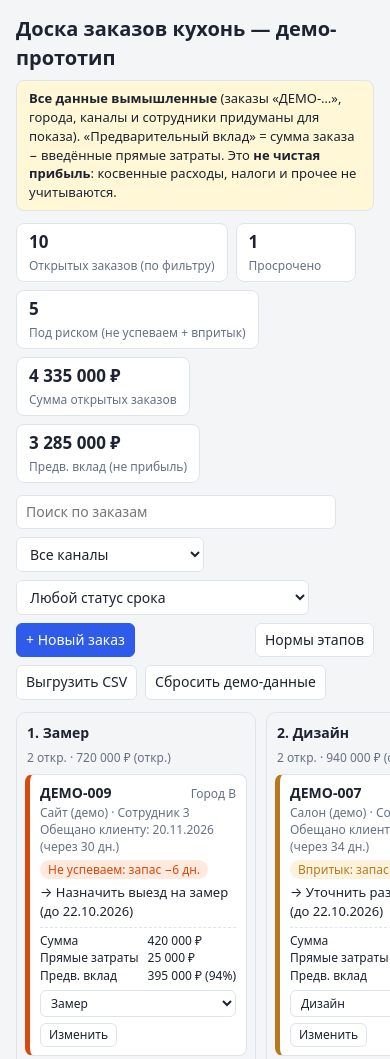
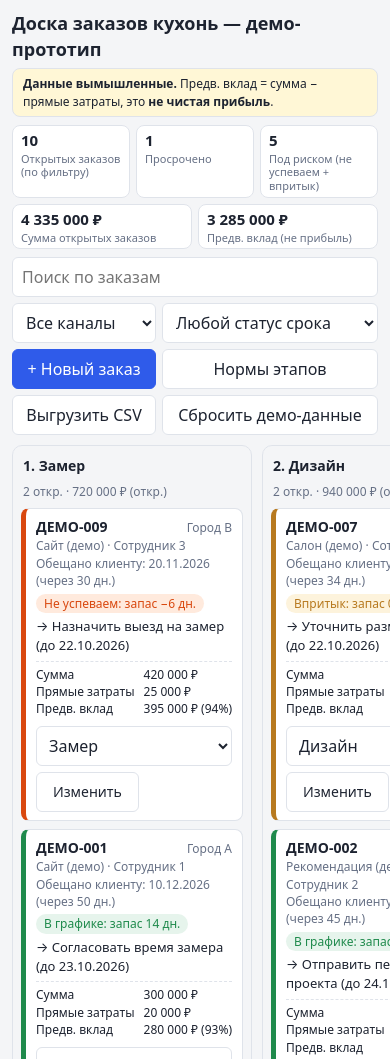
Before and after one commit to cmopankoff/-systemmatica_hr_bot, a plain HTML site: page kitchen-orders-board/index.html in a window 390 px wide. Shown: the top 1059 px of the page. Drawn offline with Linux system fonts and the light colour scheme.

Commit message:
Make the board usable on phone screens (#5)
On narrow or touch screens: compact header (short disclaimer, tighter
summary and toolbar), 16px controls with 40px touch targets, no page-level
horizontal overflow. Desktop layout is unchanged.


Claude-Session: https://claude.ai/code/session_01WCuEojNbsjufmytkqy6L1r

Co-authored-by: Claude <noreply@anthropic.com>

```diff
--- a/kitchen-orders-board/index.html
+++ b/kitchen-orders-board/index.html
@@ -68,14 +68,45 @@ dialog h3{margin:0 0 10px}
 .norms label{font-size:12px;color:var(--muted);display:flex;flex-direction:column}
 .norms input{width:84px}
 @media (max-width:700px){.form{grid-template-columns:1fr}}
+.banner .short{display:none}
+/* телефон: компактная шапка, чтобы доска была видна на первом экране */
+@media (max-width:700px){
+  header{padding:10px 12px 0}
+  h1{font-size:18px;margin-bottom:6px}
+  .banner .long{display:none}
+  .banner .short{display:inline}
+  .banner{padding:6px 10px;margin-bottom:8px;font-size:12px}
+  .summary{display:grid;grid-template-columns:repeat(6,1fr);gap:6px;margin-bottom:8px}
+  .stat{min-width:0;padding:4px 8px;grid-column:span 2}
+  .stat:nth-child(n+4){grid-column:span 3}
+  .stat b{font-size:15px}
+  .stat span{font-size:11px;line-height:1.25;display:block}
+  .toolbar{display:grid;grid-template-columns:minmax(0,2fr) minmax(0,3fr);gap:6px;padding:0 12px 10px}
+  .toolbar input[type=search]{grid-column:1/-1;max-width:none}
+  .toolbar select,.toolbar input[type=search],.toolbar button{min-width:0;width:100%}
+  .toolbar .spacer{display:none}
+  .toolbar button{align-self:stretch}
+  .toolbar button{white-space:normal}
+  .board{padding:0 12px 20px}
+  .foot{padding:0 12px 20px}
+}
+/* сенсорные экраны и узкие окна: крупные цели касания, 16px против авто-зума iOS */
+@media (pointer:coarse),(max-width:700px){
+  input,select,textarea,button{font-size:16px;min-height:40px}
+  .card select{margin-top:8px;padding:6px 8px;font-size:16px}
+  .card .actions button{min-height:40px;padding:6px 16px;font-size:14px}
+}
 </style>
 </head>
 <body>
 <header>
   <h1>Доска заказов кухонь — демо-прототип</h1>
   <div class="banner">
+    <span class="long">
     <b>Все данные вымышленные</b> (заказы «ДЕМО-…», города, каналы и сотрудники придуманы для показа).
     «Предварительный вклад» = сумма заказа − введённые прямые затраты. Это <b>не чистая прибыль</b>: косвенные расходы, налоги и прочее не учитываются.
+    </span>
+    <span class="short"><b>Данные вымышленные.</b> Предв. вклад = сумма − прямые затраты, это <b>не чистая прибыль</b>.</span>
   </div>
   <div class="summary" id="summary"></div>
 </header>
```
